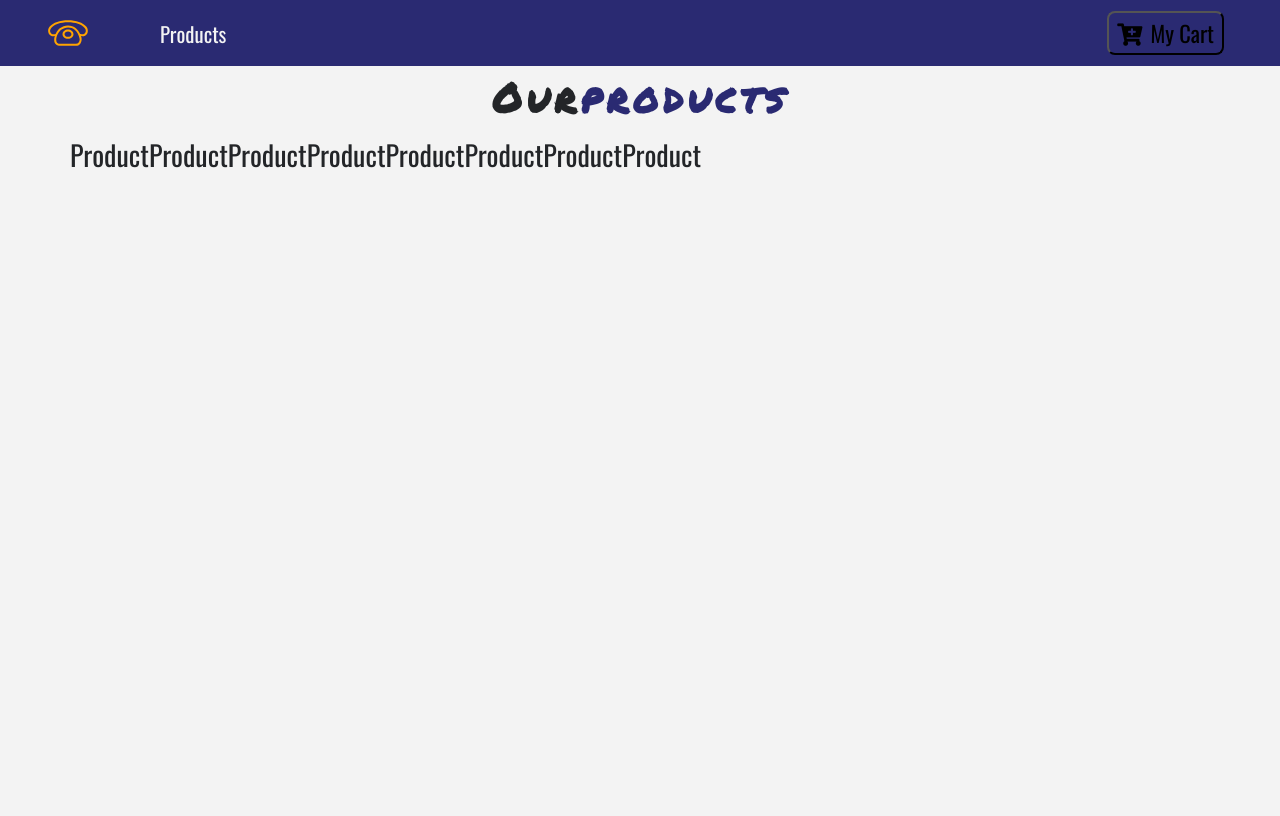
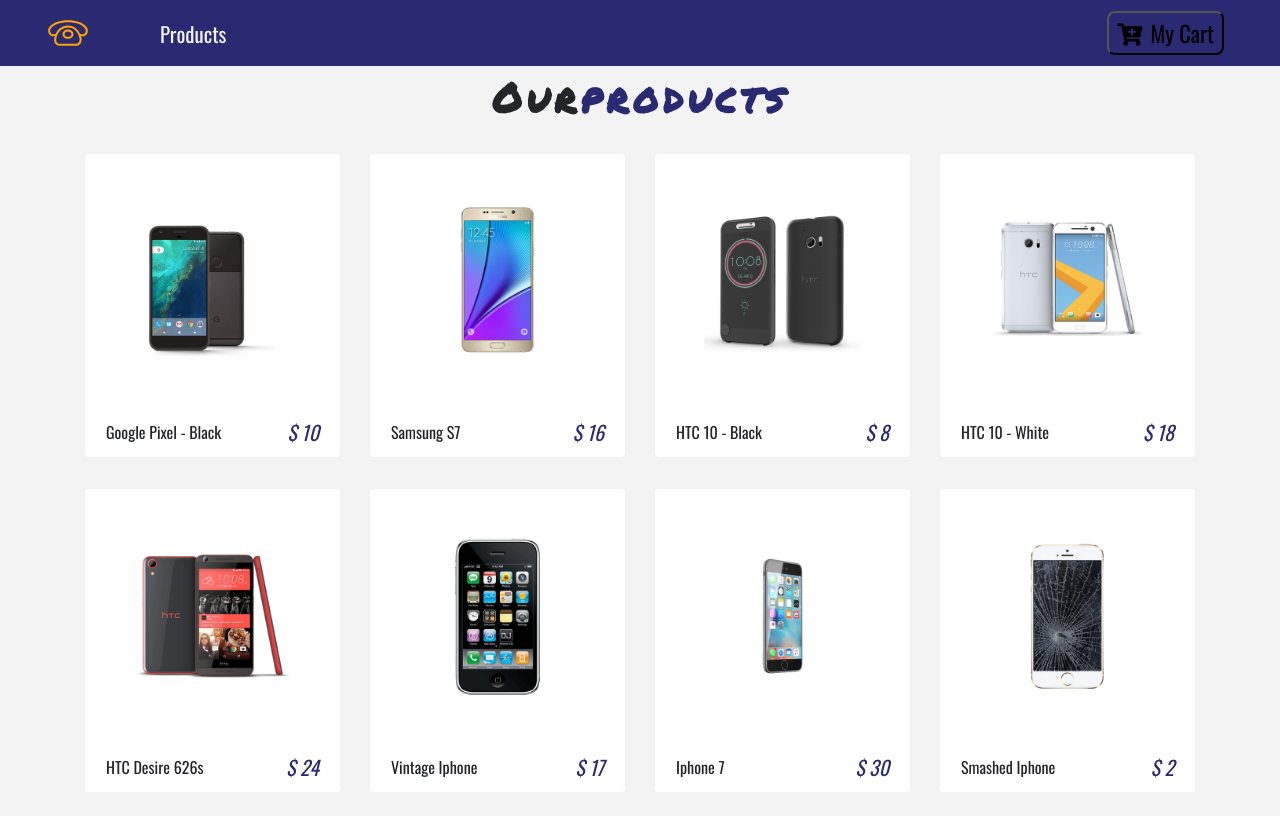
Before and after one commit to Tanzorr/reactshop, a React (Create React App) app: page / in a window 1280 px wide. Shown: the top 816 px of the page. Built offline with nearby package versions, Linux system fonts and the light colour scheme.

Commit message:
detail pagre

```diff
--- a/src/components/Details.js
+++ b/src/components/Details.js
@@ -1,12 +1,64 @@
 import React, {Component} from 'react';
-
+import {ProductConsumer} from "../context";
+import {Link} from 'react-router-dom';
+import {ButtonContainer} from "./Button";
 
 export  default  class Details extends Component {
     render(){
         return(
-            <div>
-                <h3>Details</h3>
-            </div>
+           <ProductConsumer>
+               {value=>{
+                  const{id,company,img,info,price,title,inСart} = value.detailProduct;
+                  return(
+                      <div className="container py-5">
+                          {/*title*/}
+                          <div className="row">
+                              <div className="cal-10 mx-auto text-center text-slanted text-blue my-5">
+                                 <h1>{title}</h1>
+                              </div>
+                          </div>
+                          {/*end title*/}
+                          {/*product info*/}
+                          <div className="row">
+                              <div className="col-10 mx-auto col-md-6 my-3 ">
+                                  <img src={img} className="img-fluid" alt="product"/>
+                              </div>
+                              {/*product text*/}
+                              <div className="col-10 mx-auto col-md-6 my-3 text-capitalize">
+                                    <h3>model: {title}</h3>
+                                  <h4 className="text-title text-uppercase text-muted mt-3 mb-2">
+                                        made by : <span className="text-uppercase">
+                                      {company}
+                                  </span>
+                                  </h4>
+                                  <h4 className="text-blue">
+                                      <span>
+                                          price : <span>$</span>
+                                          {price}
+                                      </span>
+                                  </h4>
+                                  <p className="text-capitalize font-weight-bold mt-3 mb-0">
+                                      some infp about the product
+                                  </p>
+                                  <p className="text-muted lead">
+                                      {info}
+                                  </p>
+                                  {/*buttons*/}
+                                  <div>
+                                      <Link to="/">
+                                          <ButtonContainer>bac to product</ButtonContainer>
+                                      </Link>
+                                      <ButtonContainer disabled={inСart?true:false}>
+                                          {inСart ? "inCart" : "add to cart"}
+                                      </ButtonContainer>
+
+                                  </div>
+                              </div>
+                          </div>
+                      </div>
+                  )
+               }}
+           </ProductConsumer>
         )
     }
 }
--- a/src/components/Product.js
+++ b/src/components/Product.js
@@ -1,12 +1,108 @@
 import React, {Component} from 'react';
-
+import  styled from 'styled-components';
+import  {Link} from 'react-router-dom';
+import  {ProductConsumer} from "../context";
+import  PropTypes from 'prop-types'
 
 export  default  class Product extends Component {
     render(){
+        const {id, title, img, price,inCart}=this.props.product;
         return(
-            <div>
-                <h3>Product</h3>
-            </div>
+            <ProductWrapoper className="col-9 mx-auto col-md-6 col-lg-3 my-3">
+               <div className="card">
+                   <div className="img-container p-5" onClick={()=>console.log('you click me img -cont')}>
+                        <Link to="/details">
+                            <img src={img} alt="product" className="card-img-top"/>
+                        </Link>
+                       <button className="cart-btn" disabled={inCart? true:false}
+                        onClick={()=>{console.log('added to the cart');}}>
+                       {inCart?(<p className="text-capitalize mb-0">in Cart</p>):(
+                           <i className="fas fa-cart-plus"/>
+                       )}
+                       </button>
+                   </div>
+                   {/* caqrd footer*/}
+                   <div className="card-footer d-flex justify-content-between">
+                       <p className="align-self-center mb-0">
+                           {title }
+                       </p>
+                       <h5 className="text-blue font-italic mb-0">
+                           <span className="mr-1">$</span>
+                           {price}
+                       </h5>
+                   </div>
+               </div>
+            </ProductWrapoper>
         )
     }
 }
+
+Product.propTypes ={
+    product:PropTypes.shape({
+        id:PropTypes.number,
+        img:PropTypes.string,
+        title:PropTypes.string,
+        price:PropTypes.number,
+        inCart:PropTypes.bool
+    }).isRequired
+}
+
+const ProductWrapoper = styled.div`
+    .card{
+    border-color:transparent;
+    transition:all 1s linear;
+    }
+
+    .card-footer{
+    background:transparent;
+    border-top:transparent;
+     transition:all 1s linear;
+    }
+
+    &:hover{
+        .card{
+        border:0.04rem solid rgba(0,0,0,0.2);
+        box-shadow:2px 2px 5px 0px rgba(0,0,0,0.2);
+        }
+
+        .card-footer{
+        background:rgba(247,247,247);
+        }
+    }
+
+    .img-container{
+    position:relative;
+    overflow:hidden;
+    }
+
+    .card-img-top{
+        transition:all 1s linear;
+    }
+
+    .img-container:hover .card-img-top{
+        transform:scale(1.2);
+    }
+
+    .cart-btn {
+        position:absolute;
+        bottom:0;
+        right:0;
+        padding:0.2rem 0.4rem;
+        background: var(--lightBlue);
+        border:none;
+        color: var(--mainWhite);
+        font-size:1.4rem;
+        border-radius:0.5rem 0 0 0;
+        transform:translate(100%,100%);
+        transition: all 1s linear;
+    }
+
+    .img-container:hover .cart-btn{
+            transform:translate(0, 0);
+    }
+
+    .cart-btn:hover{
+    color: var(--mainBlue);
+    cursor:pointer;
+    }
+`;
--- a/src/context.js
+++ b/src/context.js
@@ -8,8 +8,25 @@
 
   class ProductProvider extends Component {
       state={
-          products: storeProducts,
+          products: [],
           detailProduct:detailProduct
+      }
+
+      componentDidMount(){
+          this.setProducts();
+      }
+
+      setProducts =()=>{
+          let tempProducts =[];
+              storeProducts.forEach(item=>{
+                  const singleItem = {...item};
+                  tempProducts = [...tempProducts,singleItem];
+          })
+
+          this.setState(()=>{
+              return {products:tempProducts}
+          })
+
       }
 
       hendleDetail =()=>{
@@ -19,6 +36,23 @@
       addToCart =()=>{
           console.log('hello from add to cart');
       }
+
+      // tester =()=>{
+      //     console.log('State products :', this.state.products[0].inCart);
+      //     console.log('Data products :', storeProducts[0].inCart);
+      //
+      //     const tempProducts = [...this.state.products];
+      //     tempProducts[0].inCart = true
+      //
+      //     this.setState(()=>{
+      //         return {products: tempProducts}
+      //     },()=>{
+      //         console.log('State products :', this.state.products[0].inCart);
+      //         console.log('Data products :', storeProducts[0].inCart);
+      //     })
+      //
+      // }
+
     render(){
         return(
           <ProductContext.Provider value={{
@@ -26,6 +60,7 @@
               hendleDetail: this.hendleDetail,
               addToCart: this.addToCart,
           }}>
+
               {this.props.children}
           </ProductContext.Provider>
         )
```
